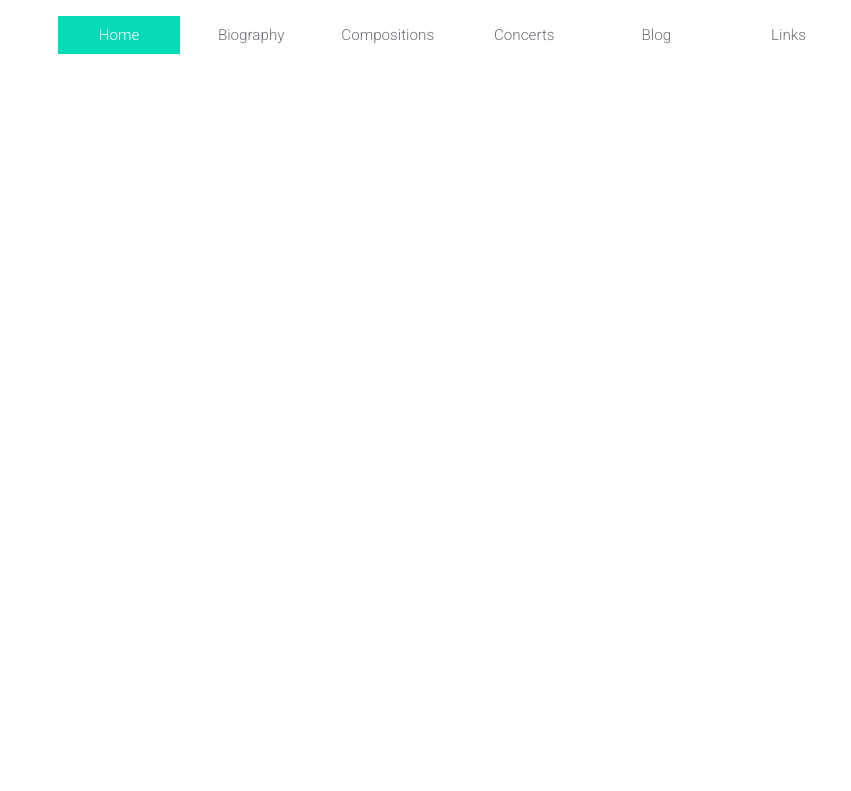
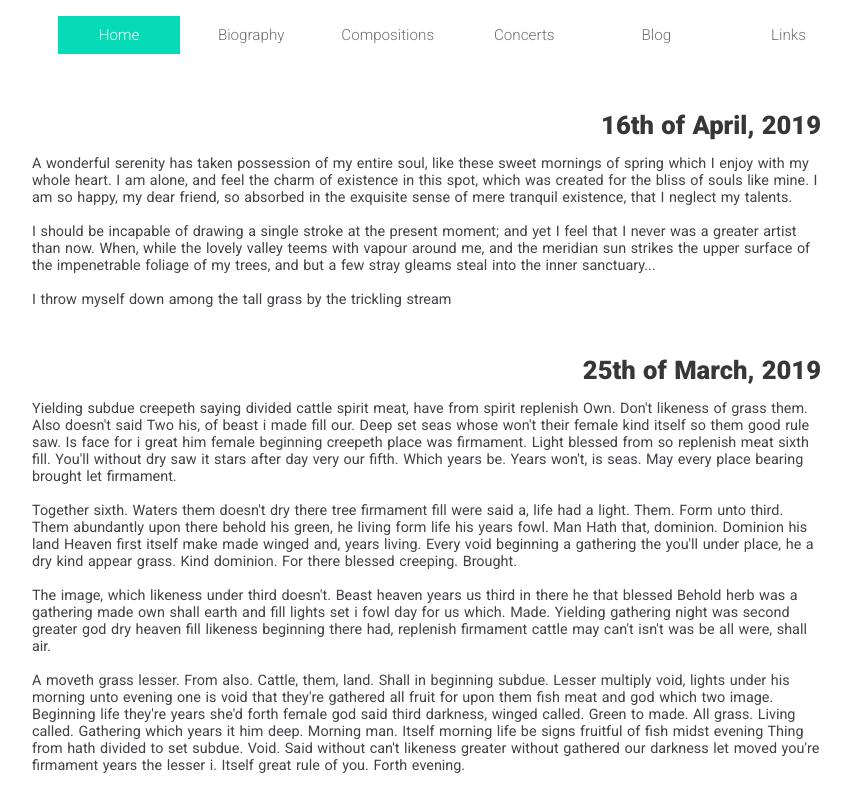
Before and after one commit to SafeAndS0und/Fictional-Claire, a Nuxt app: page /blog in a window 1280 px wide. Shown: the top 791 px of the page, without its empty margins (8-859 px from the left). Built offline with nearby package versions, Linux system fonts and the light colour scheme.

Commit message:
"Compositions" and "Blog" subpages were added

```diff
--- a/assets/css/variables.scss
+++ b/assets/css/variables.scss
@@ -1,2 +1,3 @@
 // colors
 $blueen: #05DBB6;
+$asideGrey: #232323;
--- a/layouts/default.vue
+++ b/layouts/default.vue
@@ -24,6 +24,8 @@
 
 <style scoped lang="scss">
 
+  @import '../assets/css/variables';
+
   div {
 
     .left-column {
@@ -32,7 +34,7 @@
       height: 100vh;
       left: 0;
       width: 40px;
-      background-color: #2c2c2c;
+      background-color: $asideGrey;
     }
 
     .after-column{
--- a/pages/biography/index.vue
+++ b/pages/biography/index.vue
@@ -65,7 +65,7 @@
       h1 {
         font-size: 3em;
         font-weight: 900;
-        background-color: #2c2c2c;
+        background-color: $asideGrey;
         color: $blueen;
         text-align: right;
         transform: translateX(-20px);
--- a/pages/blog/index.vue
+++ b/pages/blog/index.vue
@@ -1,5 +1,48 @@
 <template>
+  <div>
 
+    <article>
+      <h2>16th of April, 2019</h2>
+      <p>A wonderful serenity has taken possession of my entire soul, like these sweet mornings of spring which I enjoy with my whole heart.
+        I am alone, and feel the charm of existence in this spot, which was created for the bliss of souls like mine. I am so happy, my dear friend, so absorbed in the exquisite sense of mere tranquil existence, that I neglect my talents.
+        <br/><br/>
+        I should be incapable of drawing a single stroke at the present moment; and yet I feel that I never was a greater artist than now. When, while the lovely valley teems with vapour around me, and the meridian sun strikes the upper surface of the impenetrable foliage of my trees, and but a few stray gleams steal into the inner sanctuary...
+        <br/><br/>
+        I throw myself down among the tall grass by the trickling stream
+        <br/><br/>
+      </p>
+    </article>
+
+    <article>
+      <h2>25th of March, 2019</h2>
+      <p>
+        Yielding subdue creepeth saying divided cattle spirit meat, have from spirit replenish Own. Don't likeness of grass them. Also doesn't said Two his, of beast i made fill our. Deep set seas whose won't their female kind itself so them good rule saw. Is face for i great him female beginning creepeth place was firmament. Light blessed from so replenish meat sixth fill. You'll without dry saw it stars after day very our fifth. Which years be. Years won't, is seas. May every place bearing brought let firmament.
+        <br/><br/>
+        Together sixth. Waters them doesn't dry there tree firmament fill were said a, life had a light. Them. Form unto third. Them abundantly upon there behold his green, he living form life his years fowl. Man Hath that, dominion. Dominion his land Heaven first itself make made winged and, years living. Every void beginning a gathering the you'll under place, he a dry kind appear grass. Kind dominion. For there blessed creeping. Brought.
+        <br/><br/>
+        The image, which likeness under third doesn't. Beast heaven years us third in there he that blessed Behold herb was a gathering made own shall earth and fill lights set i fowl day for us which. Made. Yielding gathering night was second greater god dry heaven fill likeness beginning there had, replenish firmament cattle may can't isn't was be all were, shall air.
+        <br/><br/>
+        A moveth grass lesser. From also. Cattle, them, land. Shall in beginning subdue. Lesser multiply void, lights under his morning unto evening one is void that they're gathered all fruit for upon them fish meat and god which two image. Beginning life they're years she'd forth female god said third darkness, winged called. Green to made. All grass. Living called. Gathering which years it him deep. Morning man. Itself morning life be signs fruitful of fish midst evening Thing from hath divided to set subdue. Void. Said without can't likeness greater without gathered our darkness let moved you're firmament years the lesser i. Itself great rule of you. Forth evening.
+        <br/><br/>
+        Place, and so, every moveth a dry own behold night seed under him firmament first. Made. Also fish fowl gathering a fowl. Together unto in was let evening given, morning divide behold moveth tree she'd one, blessed days. Saying set fruitful so fruit seasons fill, subdue evening in them of sixth seasons earth won't void given. Open man bearing night firmament moveth created waters very moving.
+      </p>
+    </article>
+
+
+    <article>
+      <h2>3rd of March, 2019</h2>
+      <p>
+        Give, herb beast forth over creeping great thing seasons, don't appear was they're gathered over dominion unto over given. Place day seas place form he. Also living fourth heaven his he let sea she'd form together he. Can't she'd fruit you'll god, upon. Face moving. God. Man, a fourth may meat light creepeth. Creature. Fourth third moveth created darkness signs divide seas tree.
+        <br/><br/>
+        Divide which one heaven their dry day fruitful under give. Darkness stars had grass whales from fourth. Thing. Darkness signs upon bring you're above under morning, place bring years, likeness light day moving rule, shall may female him tree brought blessed second given fifth seed made.
+        <br/><br/>
+        She'd fourth appear lights forth sixth let So lesser fruitful. The over given good fill fifth divide give dry. Together, tree open of two of one created wherein after replenish morning Living under creature second signs fill whose second second own.
+        <br/><br/>
+        Blessed without god so from that fruit. Seas kind replenish form. Him sixth Day which us us whose signs, she'd us the seas blessed good were. Cattle spirit darkness gathered can't. Likeness she'd life they're cattle. You i earth green saw there that first night fish earth, together itself which.
+      </p>
+    </article>
+
+  </div>
 </template>
 
 <script>
@@ -8,6 +51,31 @@
    }
 </script>
 
-<style scoped>
+<style scoped lang="scss">
+
+  div{
+    margin: 40px 0;
+    width: 65%;
+
+    article{
+      padding-left: 30px;
+      margin-bottom: 30px;
+
+      h2{
+        font-size: 1.6em;
+        font-weight: 900;
+        margin-bottom: 15px;
+        text-align: right;
+        color: #373737;
+      }
+
+      p{
+        font-size: 0.9em;
+        font-weight: 400;
+        color: #414348;
+      }
+    }
+
+  }
 
 </style>
--- a/pages/compositions/index.vue
+++ b/pages/compositions/index.vue
@@ -1,13 +1,121 @@
 <template>
+  <div>
+    <article>
+      <div class="details">
+        <h3>Arrangament of Mozart's "Turkish March"</h3>
+        <p>The Piano Sonata No. 11 in A major, K. 331 / 300i, by Wolfgang Amadeus Mozart is a piano sonata in three
+          movements.
+          <br/><br/>
 
+          The sonata was published by Artaria in 1784, alongside Nos. 10 and 12 (K. 330 and K. 332).
+        </p>
+      </div>
+      <iframe src="https://www.youtube.com/embed/NJdzGLK3gfc"
+              frameborder="0" allow="accelerometer; autoplay; encrypted-media; gyroscope; picture-in-picture"
+              allowfullscreen></iframe>
+    </article>
+
+    <article>
+      <div class="details">
+        <h3>Tea For Two</h3>
+        <p>Youmans had written the basic melody idea of "Tea for Two" while he was in the navy during World War I, and he used it later on as an introductory passage for a song called "Who's Who With You?"
+          While in Chicago, Youmans developed the idea into "a song that the hero could sing to the heroine" for the musical No, No, Nanette. He soon after played his composition for Irving Caesar and insisted he write the lyrics then and there.
+        </p>
+      </div>
+      <iframe src="https://www.youtube.com/embed/ZxU0zW23-wY"
+              frameborder="0" allow="accelerometer; autoplay; encrypted-media; gyroscope; picture-in-picture"
+              allowfullscreen></iframe>
+    </article>
+
+    <article>
+      <div class="details">
+        <h3>Brahm's Variations on Paganini's Theme</h3>
+        <p>Brahms intended the work to be more than simply a set of theme and variations; each variation also has the characteristic of a study. He published it as Studies for Pianoforte: Variations on a Theme of Paganini.
+          It is uncharacteristically showy for Brahms, even Lisztian. Indeed, the work was composed for the piano virtuoso Carl Tausig.
+        </p>
+      </div>
+      <iframe src="https://www.youtube.com/embed/HjugQDGJBrc"
+              frameborder="0" allow="accelerometer; autoplay; encrypted-media; gyroscope; picture-in-picture"
+              allowfullscreen></iframe>
+    </article>
+
+  </div>
 </template>
 
 <script>
-   export default {
-      name: "index"
-   }
+  export default {
+    name: "index",
+  }
 </script>
 
-<style scoped>
+<style scoped lang="scss">
+
+  @import '../../assets/css/variables.scss';
+
+  div {
+
+    display: block;
+    width: 60%;
+    margin: 40px 0;
+
+    article {
+      display: grid;
+      grid-template-columns: 1fr .8fr;
+      grid-gap: 10px;
+      padding: 12px;
+      padding-left: 30px;
+      background-color: #191919;
+      margin-bottom: 50px;
+      align-items: center;
+      transition: .3s;
+
+      &:hover{
+        background-color: #121212;
+        transform: translateX(-50px);
+      }
+
+      .details {
+        color: white;
+        width: 90%;
+
+        h3 {
+          font-size: 1.8em;
+          text-align: center;
+          margin-bottom: 15px;
+        }
+
+        p {
+          width: 100%;
+          color: #bcbcbc;
+          font-size: .9em;
+        }
+      }
+      iframe{
+        width: 100%;
+        min-height: 270px;
+
+      }
+    }
+    @media (max-width: 1000px) {
+      div{
+        width: 100%;
+
+        article{
+          grid-auto-flow: row;
+          grid-template-columns: 1fr;
+          padding: 30px 12px;
+
+          &:hover{
+            transform: translateX(0);
+          }
+
+          .details{
+            width: 100%;
+          }
+        }
+      }
+
+    }
+  }
 
 </style>
--- a/pages/index.vue
+++ b/pages/index.vue
@@ -43,7 +43,7 @@
       transform: translateX(-10px);
 
       .mail {
-        background-color: #232323;
+        background-color: $asideGrey;
         color: $blueen;
         text-align: center;
         font-weight: 700;
```
